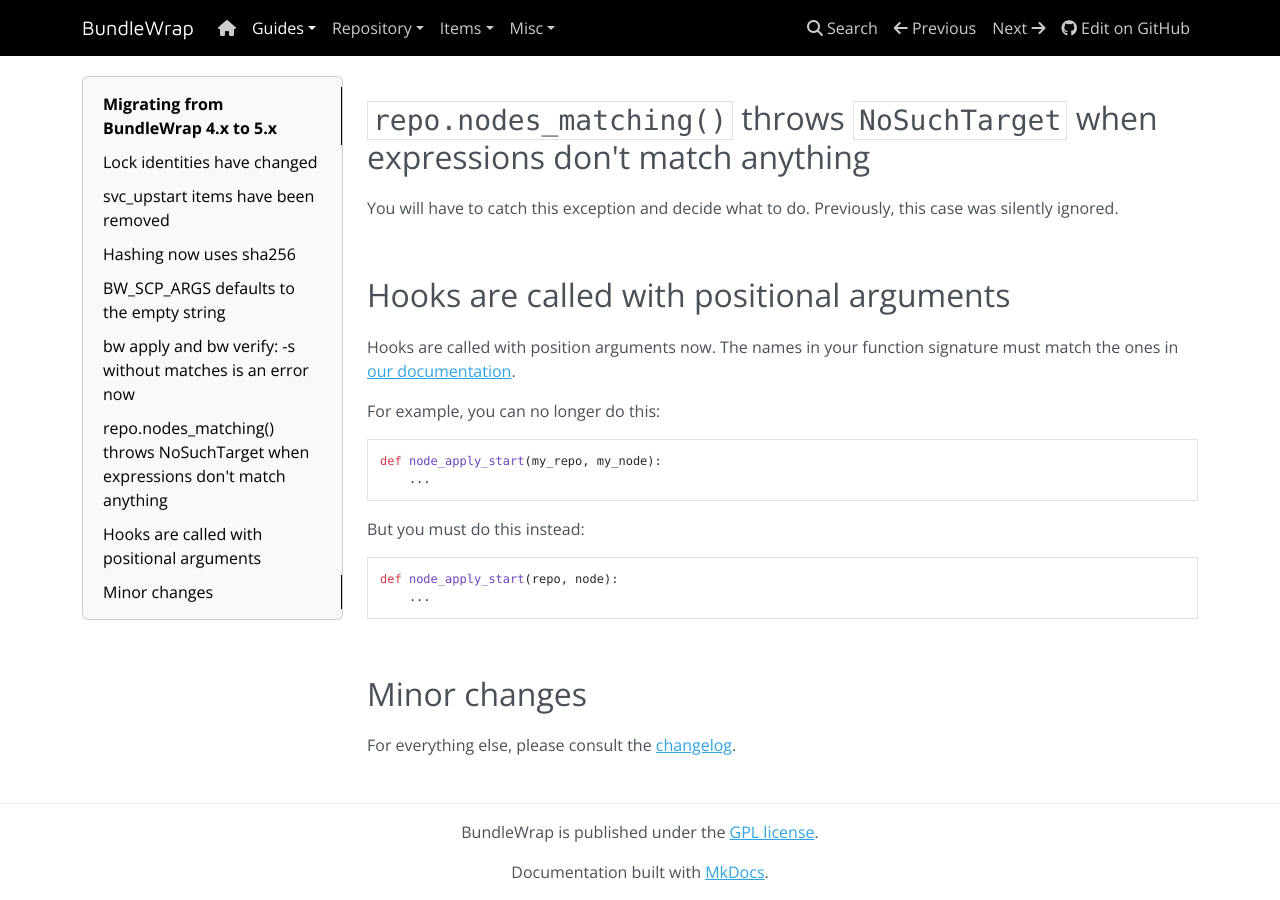
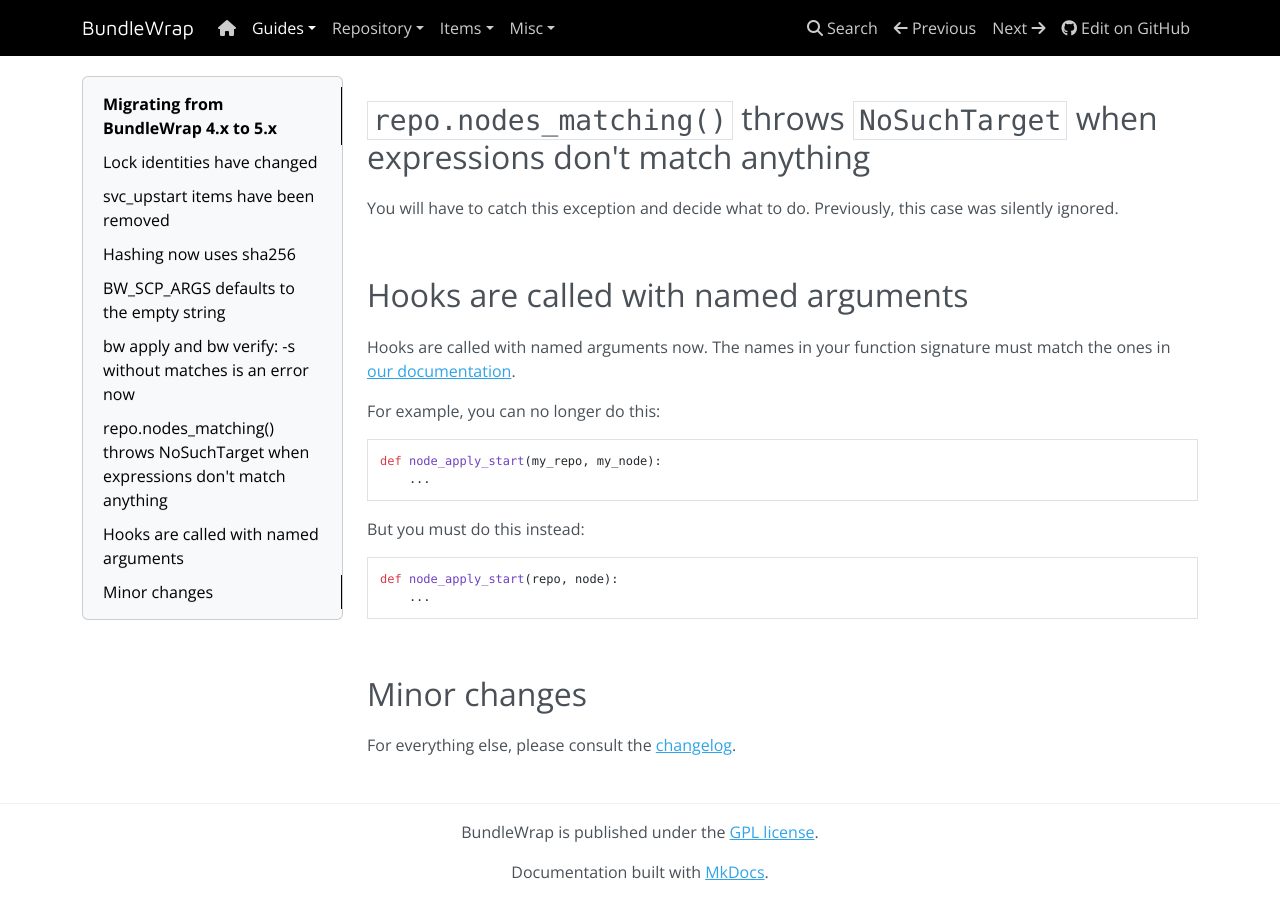
Before and after one commit to bundlewrap/bundlewrap, an MkDocs documentation site: the page built from docs/content/guide/migrate_45.md, in a window 1280 px wide and 900 px high, scrolled down 1386 px. Built offline with MkDocs 1.6.1, drawn with Linux system fonts in a browser that asks for light colours; nearby versions of some CDN libraries.

Commit message:
migrate_45: Fix thinko

```diff
--- a/docs/content/guide/migrate_45.md
+++ b/docs/content/guide/migrate_45.md
@@ -54,9 +54,9 @@
 
 <br>
 
-## Hooks are called with positional arguments
+## Hooks are called with named arguments
 
-Hooks are called with position arguments now. The names in your function signature must match the ones in [our documentation](../repo/hooks.md).
+Hooks are called with named arguments now. The names in your function signature must match the ones in [our documentation](../repo/hooks.md).
 
 For example, you can no longer do this:
 
```
